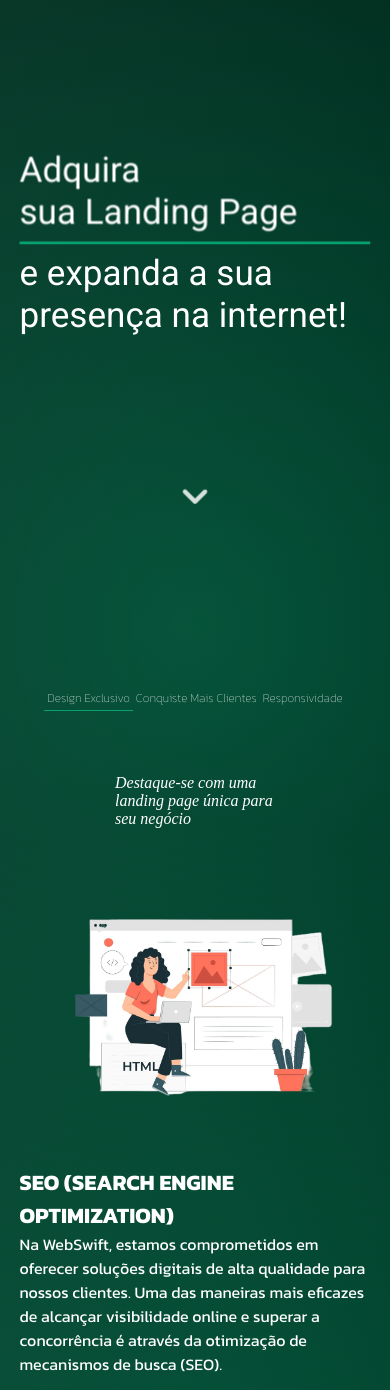
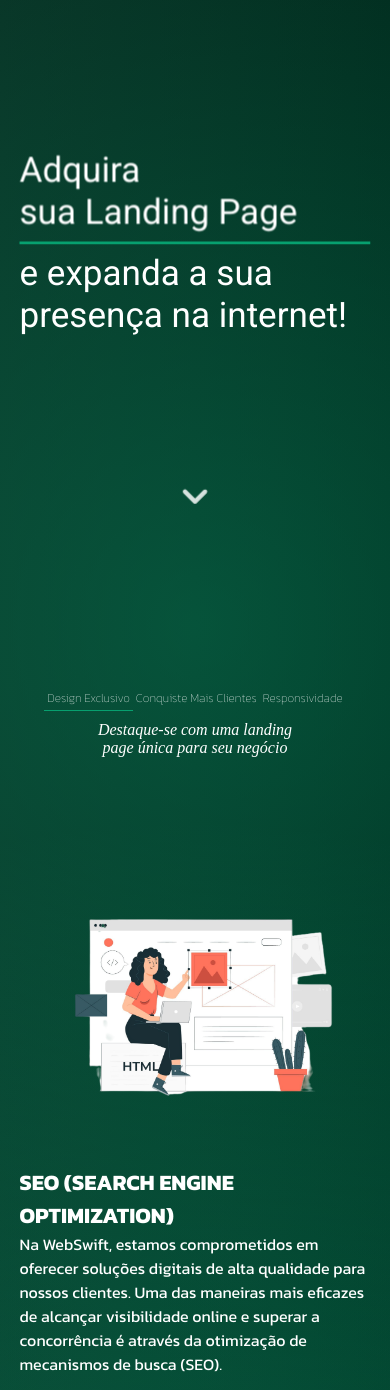
Before and after one commit to Daniel-Possamai/myLandPagePrincipal, a React (Create React App) app: page / in a window 390 px wide. Shown: the part 178-1568 px from the top of the page. Built offline with nearby package versions, Linux system fonts and the light colour scheme; a web font is replaced by a local one.

Commit message:
atualizado o nome do conteudo do object page por dar conflito

```diff
--- a/src/components/objectpage/objectpage.scss
+++ b/src/components/objectpage/objectpage.scss
@@ -44,7 +44,7 @@
     border-bottom: 1px solid #07a06f; /* Transição para azul no ativo */
 }
 
-.content {
+.content-p {
     font-family: "Playwrite NG Modern";
     font-style: italic;
     font-size: 34px;
@@ -61,7 +61,7 @@
 }
 
 
-  .content.hidden {
+  .content-p.hidden {
     opacity: 0;
   }
 
@@ -101,7 +101,7 @@
     .navMenu button {
         font-size: 30px;
     }
-    .content {
+    .content-p {
         font-size: 36px;
     }
     .image-container{
@@ -141,7 +141,7 @@
             padding: 3px 3px;
         }
 
-        .content {
+        .content-p {
             font-size: 16px;
             text-align: center;
             display: flex;
--- a/src/components/objectpage/objectpage.tsx
+++ b/src/components/objectpage/objectpage.tsx
@@ -70,7 +70,7 @@ function ObjectPage() {
                     <button className={activeOption === 'opcao2' ? 'active' : ''} onClick={() => handleSetActiveOption('opcao2')}>Conquiste Mais Clientes</button>
                     <button className={activeOption === 'opcao3' ? 'active' : ''} onClick={() => handleSetActiveOption('opcao3')}>Responsividade</button>
                 </nav>
-                <div className={`content ${contentVisible ? 'visible' : 'hidden'}`}>
+                <div className={`content-p ${contentVisible ? 'visible' : 'hidden'}`}>
                     {renderContent()}
                 </div>
             </div>
```
